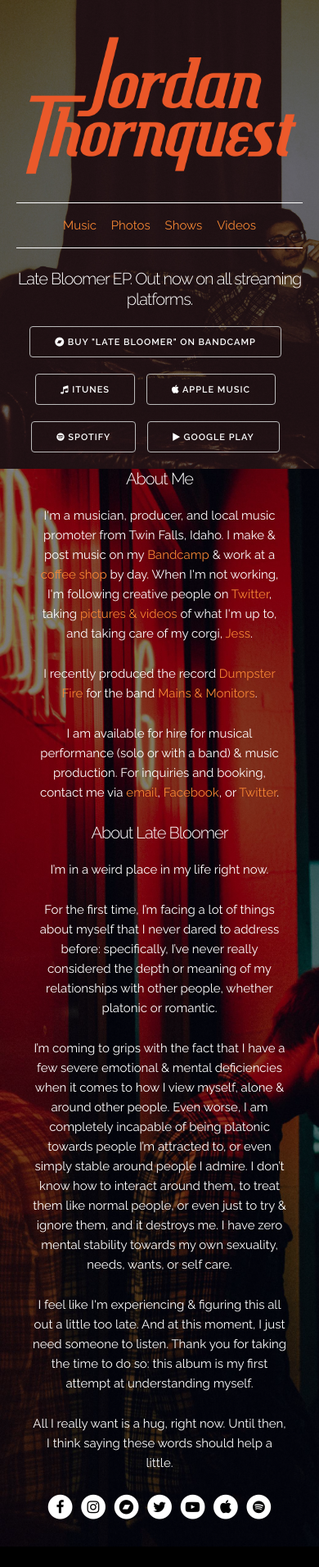
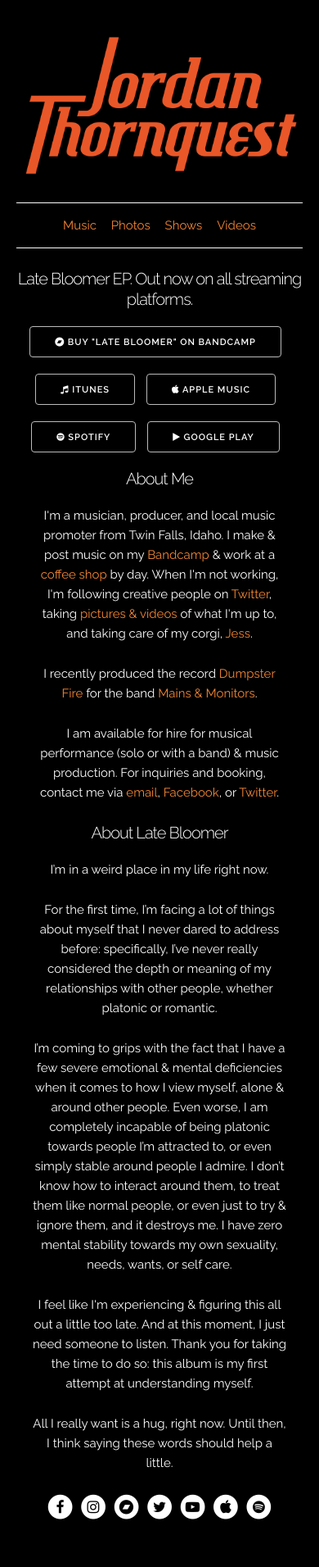
Before and after one commit to jordanthornquest/mains-and-monitors, a Jekyll site: the page built from index.html, in a window 390 px wide. Shown: the whole page at 82% size. Built offline with Jekyll 4.4.1, drawn with Linux system fonts in a browser that asks for light colours; nearby versions of some CDN libraries.

Commit message:
Update styles.html

```diff
--- a/_includes/styles.html
+++ b/_includes/styles.html
@@ -27,18 +27,8 @@
   }
 
   @media (max-width: 999px) {
-    .intro {
+    .body {
       background: linear-gradient( rgba(0, 0, 0, 0.5), rgba(0, 0, 0, 0.5) ), url('intro.jpg') no-repeat center left fixed;
-      background-color: black;
-      -webkit-background-size: cover;
-      -moz-background-size: cover;
-      -o-background-size: cover;
-      background-size: cover;
-      background-attachment: scroll;
-    }
-
-    .intro-2 {
-      background: linear-gradient( rgba(0, 0, 0, 0.5), rgba(0, 0, 0, 0.5) ), url('intro-2.jpg') no-repeat center left fixed;
       background-color: black;
       -webkit-background-size: cover;
       -moz-background-size: cover;
```
